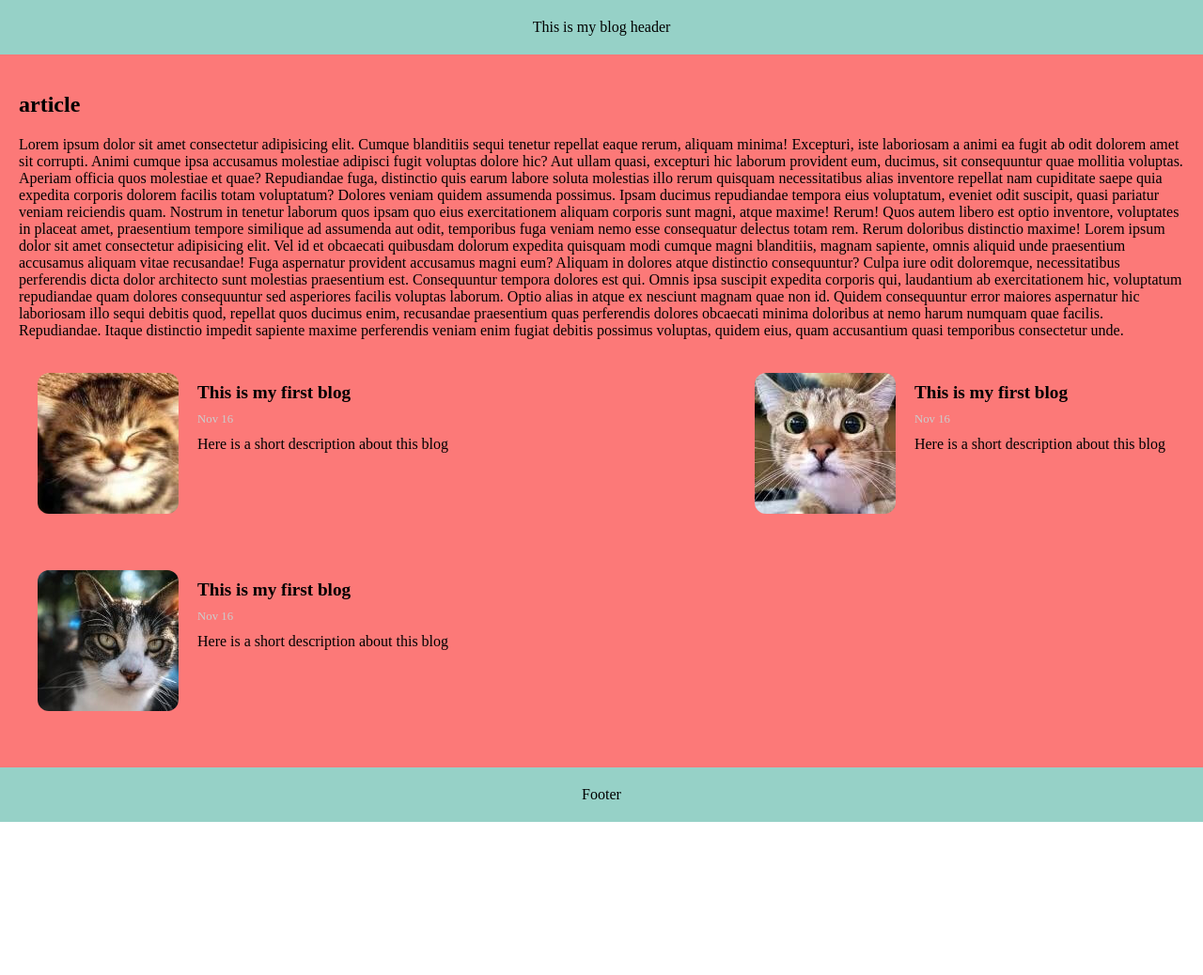
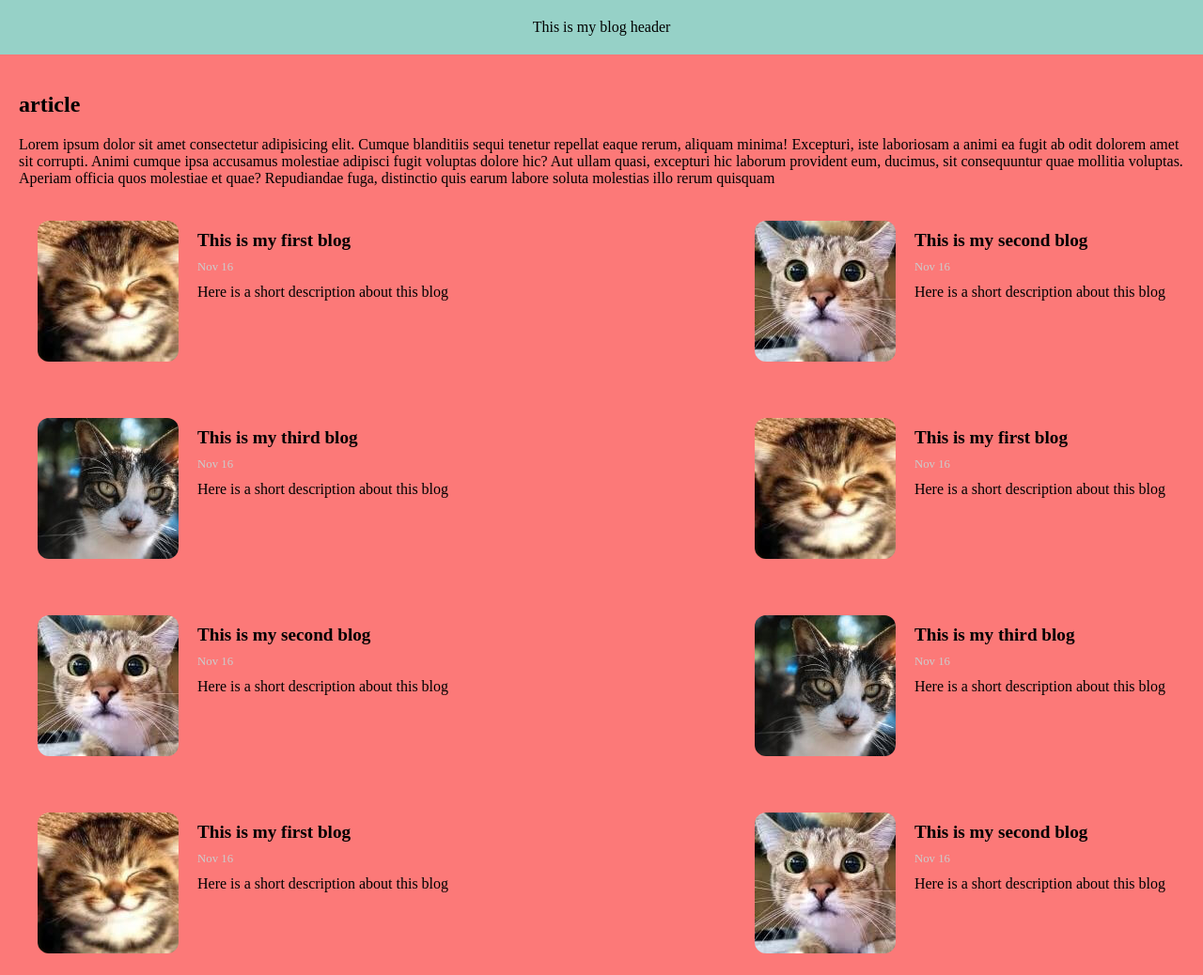
Before and after one commit to wanxiankai/uda-fe, a plain HTML site: page my-blog/index.html in a window 1280 px wide. Shown: the top 1038 px of the page at 94% size. Before the commit the page ends 875 px from the top, so only its background shows below. Drawn offline with Linux system fonts and the light colour scheme.

Commit message:
change the blog detail

```diff
--- a/my-blog/index.html
+++ b/my-blog/index.html
@@ -18,16 +18,80 @@
             <h1>article</h1>
             <p>Lorem ipsum dolor sit amet consectetur adipisicing elit. Cumque blanditiis sequi tenetur repellat eaque rerum, aliquam minima! Excepturi, iste laboriosam a animi ea fugit ab odit dolorem amet sit corrupti.
             Animi cumque ipsa accusamus molestiae adipisci fugit voluptas dolore hic? Aut ullam quasi, excepturi hic laborum provident eum, ducimus, sit consequuntur quae mollitia voluptas. Aperiam officia quos molestiae et quae?
-            Repudiandae fuga, distinctio quis earum labore soluta molestias illo rerum quisquam necessitatibus alias inventore repellat nam cupiditate saepe quia expedita corporis dolorem facilis totam voluptatum? Dolores veniam quidem assumenda possimus.
-            Ipsam ducimus repudiandae tempora eius voluptatum, eveniet odit suscipit, quasi pariatur veniam reiciendis quam. Nostrum in tenetur laborum quos ipsam quo eius exercitationem aliquam corporis sunt magni, atque maxime! Rerum!
-            Quos autem libero est optio inventore, voluptates in placeat amet, praesentium tempore similique ad assumenda aut odit, temporibus fuga veniam nemo esse consequatur delectus totam rem. Rerum doloribus distinctio maxime!
-            Lorem ipsum dolor sit amet consectetur adipisicing elit. Vel id et obcaecati quibusdam dolorum expedita quisquam modi cumque magni blanditiis, magnam sapiente, omnis aliquid unde praesentium accusamus aliquam vitae recusandae!
-            Fuga aspernatur provident accusamus magni eum? Aliquam in dolores atque distinctio consequuntur? Culpa iure odit doloremque, necessitatibus perferendis dicta dolor architecto sunt molestias praesentium est. Consequuntur tempora dolores est qui.
-            Omnis ipsa suscipit expedita corporis qui, laudantium ab exercitationem hic, voluptatum repudiandae quam dolores consequuntur sed asperiores facilis voluptas laborum. Optio alias in atque ex nesciunt magnam quae non id.
-            Quidem consequuntur error maiores aspernatur hic laboriosam illo sequi debitis quod, repellat quos ducimus enim, recusandae praesentium quas perferendis dolores obcaecati minima doloribus at nemo harum numquam quae facilis. Repudiandae.
-            Itaque distinctio impedit sapiente maxime perferendis veniam enim fugiat debitis possimus voluptas, quidem eius, quam accusantium quasi temporibus consectetur unde.
-            </p>
+            Repudiandae fuga, distinctio quis earum labore soluta molestias illo rerum quisquam</p>
             <div class="flex-wraper">
+                <a href="./dailyBlog/blog1/index.html">
+                    <div class="blogs">
+                    <image class="image" src="./image/blog1.jpg" />
+                    <div class="blogInfo">
+                        <div class="title">
+                            <div class="subTitle">This is my first blog</div>
+                            <div class="date">Nov 16</div>
+                        </div>
+                        <div class="desc">Here is a short description about this blog</div>
+                    </div>
+                    </div>
+                </a>
+                <a href="./dailyBlog/blog1/index.html">
+                    <div class="blogs">
+                    <image class="image" src="./image/blog2.jpeg" />
+                    <div class="blogInfo">
+                        <div class="title">
+                            <div class="subTitle">This is my second blog</div>
+                            <div class="date">Nov 16</div>
+                        </div>
+                        <div class="desc">Here is a short description about this blog</div>
+                    </div>
+                    </div>
+                </a>
+                <a href="./dailyBlog/blog1/index.html">
+                    <div class="blogs">
+                    <image class="image" src="./image/blog3.jpg" />
+                    <div class="blogInfo">
+                        <div class="title">
+                            <div class="subTitle">This is my third blog</div>
+                            <div class="date">Nov 16</div>
+                        </div>
+                        <div class="desc">Here is a short description about this blog</div>
+                    </div>
+                    </div>
+                </a>
+                <a href="./dailyBlog/blog1/index.html">
+                    <div class="blogs">
+                    <image class="image" src="./image/blog1.jpg" />
+                    <div class="blogInfo">
+                        <div class="title">
+                            <div class="subTitle">This is my first blog</div>
+                            <div class="date">Nov 16</div>
+                        </div>
+                        <div class="desc">Here is a short description about this blog</div>
+                    </div>
+                    </div>
+                </a>
+                <a href="./dailyBlog/blog1/index.html">
+                    <div class="blogs">
+                    <image class="image" src="./image/blog2.jpeg" />
+                    <div class="blogInfo">
+                        <div class="title">
+                            <div class="subTitle">This is my second blog</div>
+                            <div class="date">Nov 16</div>
+                        </div>
+                        <div class="desc">Here is a short description about this blog</div>
+                    </div>
+                    </div>
+                </a>
+                <a href="./dailyBlog/blog1/index.html">
+                    <div class="blogs">
+                    <image class="image" src="./image/blog3.jpg" />
+                    <div class="blogInfo">
+                        <div class="title">
+                            <div class="subTitle">This is my third blog</div>
+                            <div class="date">Nov 16</div>
+                        </div>
+                        <div class="desc">Here is a short description about this blog</div>
+                    </div>
+                    </div>
+                </a>
                 <a href="./blogDetail/blog1/index.html">
                     <div class="blogs">
                     <image class="image" src="./image/blog1.jpg" />
@@ -45,7 +109,7 @@
                     <image class="image" src="./image/blog2.jpeg" />
                     <div class="blogInfo">
                         <div class="title">
-                            <div class="subTitle">This is my first blog</div>
+                            <div class="subTitle">This is my second blog</div>
                             <div class="date">Nov 16</div>
                         </div>
                         <div class="desc">Here is a short description about this blog</div>
@@ -57,7 +121,7 @@
                     <image class="image" src="./image/blog3.jpg" />
                     <div class="blogInfo">
                         <div class="title">
-                            <div class="subTitle">This is my first blog</div>
+                            <div class="subTitle">This is my third blog</div>
                             <div class="date">Nov 16</div>
                         </div>
                         <div class="desc">Here is a short description about this blog</div>
```
Also changed, not shown: my-blog/dailyBlog/blog1/index.html (renamed from my-blog/blogDetail/blog1/index.html), my-blog/dailyBlog/blog1/style.css (added).
